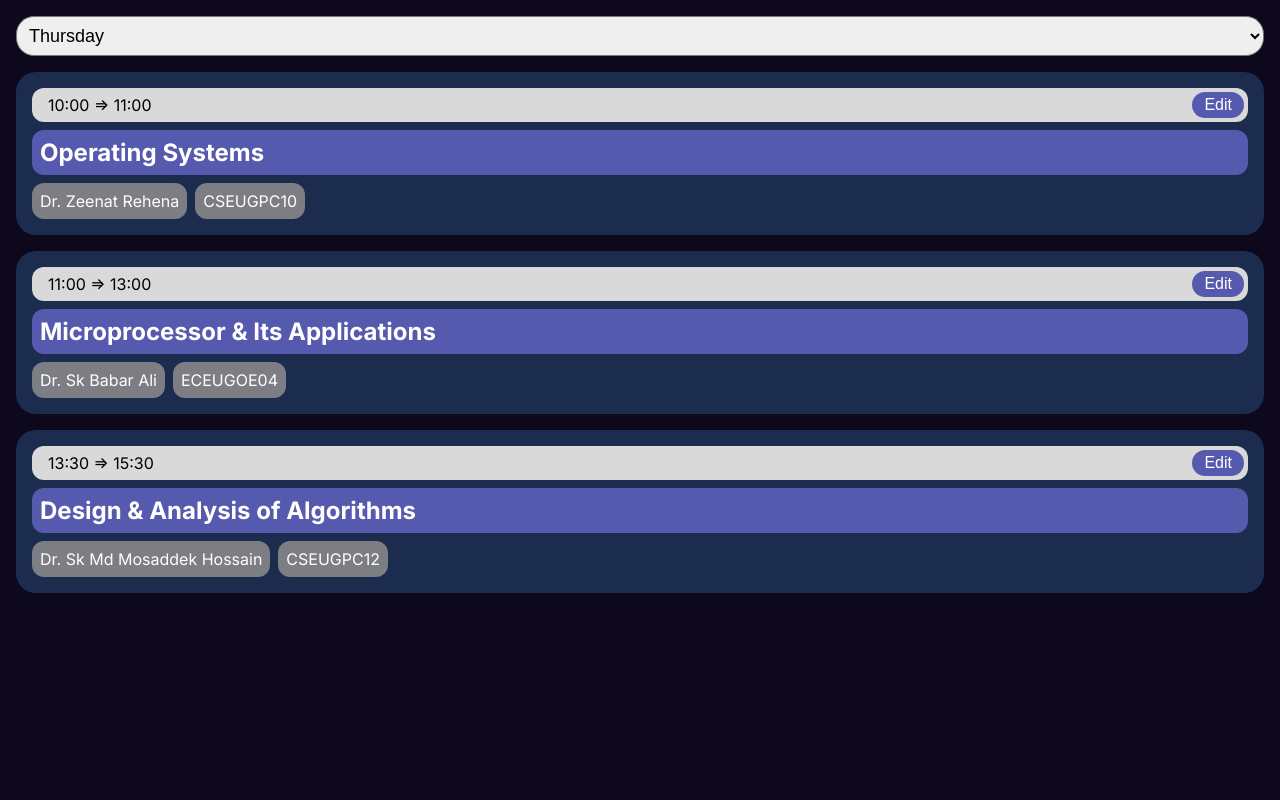
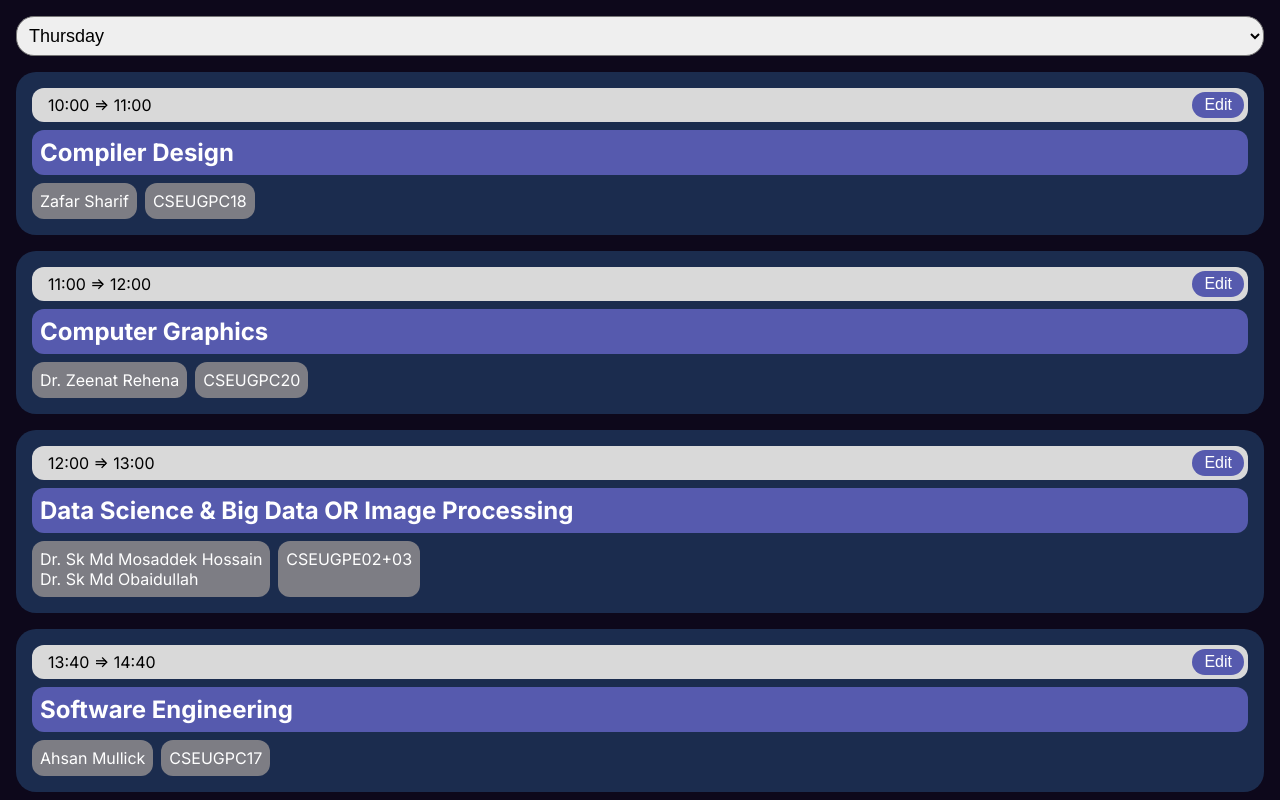
Before and after one commit to iammasoodalam/timetable, a Next.js app: page / in a window 1280 px wide. Shown: the top 800 px of the page. Built offline with nearby package versions, Linux system fonts and the light colour scheme.

Commit message:
updated according to 6th semester routing

```diff
--- a/src/components/ScheduleCard.tsx
+++ b/src/components/ScheduleCard.tsx
@@ -61,7 +61,12 @@ export default function ScheduleCard(day: cardData) {
             ? "No data present"
             : data.professor.map((prof, index) => <p key={index}>{prof}</p>)}
         </div>
-        <p>{data.course_code}</p>
+        <p>{
+          !data.course_code
+            ? "No data present"
+            : data.course_code
+        }
+        </p>
       </section>
       <dialog className={styles.modal} ref={dialogRef}>
         <form method="dialog" className={styles.updateCardForm}>
--- /dev/null
+++ b/src/data/cse_sem_6.json
@@ -0,0 +1,219 @@
+[
+  [
+    {
+      "id": 1,
+      "time_from": "10:00",
+      "time_to": "12:00",
+      "course_code": "CSEUGPC20",
+      "course_name": "Computer Graphics",
+      "schedule_type": "lecture",
+      "professor": [
+        "Dr. Zeenat Rehena"
+      ]
+    },
+    {
+      "id": 2,
+      "time_from": "12:00",
+      "time_to": "13:00",
+      "course_code": "CSEUGPC21",
+      "course_name": "Embedded Systems",
+      "schedule_type": "lecture",
+      "professor": [
+        "Dr. Moumita Chatterjee"
+      ]
+    },
+    {
+      "id": 3,
+      "time_from": "13:40",
+      "time_to": "14:40",
+      "course_code": "CSEUGPC17",
+      "course_name": "Software Engineering",
+      "schedule_type": "lecture",
+      "professor": [
+        "Ahsan Mullick"
+      ]
+    },
+    {
+      "id": 4,
+      "time_from": "14:40",
+      "time_to": "16:40",
+      "course_code": "CSEUGPC19",
+      "course_name": "Computer Networks",
+      "schedule_type": "lecture",
+      "professor": [
+        "Dr. Khondekar Lutful Hassan"
+      ]
+    },
+    {
+      "id": 5,
+      "time_from": "16:40",
+      "time_to": "17:40",
+      "course_code": "",
+      "course_name": "Remedial Class",
+      "schedule_type": "",
+      "professor": []
+    }
+  ],
+  [
+    {
+      "id": 6,
+      "time_from": "10:00",
+      "time_to": "12:00",
+      "course_code": "CSEUGPC21",
+      "course_name": "Embedded Systems",
+      "schedule_type": "lecture",
+      "professor": [
+        "Dr. Moumita Chatterjee"
+      ]
+    },
+    {
+      "id": 7,
+      "time_from": "12:00",
+      "time_to": "13:00",
+      "course_code": "CSEUGPC17",
+      "course_name": "Software Engineering",
+      "schedule_type": "lecture",
+      "professor": [
+        "Ahsan Mullick"
+      ]
+    },
+    {
+      "id": 8,
+      "time_from": "13:40",
+      "time_to": "14:40",
+      "course_code": "CSEUGPC19",
+      "course_name": "Computer Networks",
+      "schedule_type": "lecture",
+      "professor": [
+        "Dr. Khondekar Lutful Hassan"
+      ]
+    },
+    {
+      "id": 9,
+      "time_from": "14:40",
+      "time_to": "17:40",
+      "course_code": "CSEUGPC22",
+      "course_name": "Compiler Design Lab",
+      "schedule_type": "lab",
+      "professor": [
+        "Dr. Sk Md Mosaddek Hossain"
+      ]
+    }
+  ],
+  [
+    {
+      "id": 10,
+      "time_from": "10:00",
+      "time_to": "13:00",
+      "course_code": "CSEUGPE08",
+      "course_name": "Image Processing Lab",
+      "schedule_type": "lab",
+      "professor": [
+        "Dr. Sk Md Obaidullah"
+      ]
+    },
+    {
+      "id": 11,
+      "time_from": "13:40",
+      "time_to": "15:40",
+      "course_code": "CSEUGPE02+03",
+      "course_name": "Data Science & Big Data OR Image Processing",
+      "schedule_type": "lecture",
+      "professor": [
+        "Dr. Sk Md Mosaddek Hossain",
+        "Dr. Sk Md Obaidullah"
+      ]
+    },
+    {
+      "id": 12,
+      "time_from": "15:40",
+      "time_to": "17:40",
+      "course_code": "CSEUGPC18",
+      "course_name": "Compiler Design",
+      "schedule_type": "lecture",
+      "professor": [
+        "Zafar Sharif"
+      ]
+    }
+  ],
+  [
+    {
+      "id": 13,
+      "time_from": "10:00",
+      "time_to": "11:00",
+      "course_code": "CSEUGPC18",
+      "course_name": "Compiler Design",
+      "schedule_type": "lecture",
+      "professor": [
+        "Zafar Sharif"
+      ]
+    },
+    {
+      "id": 14,
+      "time_from": "11:00",
+      "time_to": "12:00",
+      "course_code": "CSEUGPC20",
+      "course_name": "Computer Graphics",
+      "schedule_type": "lecture",
+      "professor": [
+        "Dr. Zeenat Rehena"
+      ]
+    },
+    {
+      "id": 15,
+      "time_from": "12:00",
+      "time_to": "13:00",
+      "course_code": "CSEUGPE02+03",
+      "course_name": "Data Science & Big Data OR Image Processing",
+      "schedule_type": "lecture",
+      "professor": [
+        "Dr. Sk Md Mosaddek Hossain",
+        "Dr. Sk Md Obaidullah"
+      ]
+    },
+    {
+      "id": 16,
+      "time_from": "13:40",
+      "time_to": "14:40",
+      "course_code": "CSEUGPC17",
+      "course_name": "Software Engineering",
+      "schedule_type": "lecture",
+      "professor": [
+        "Ahsan Mullick"
+      ]
+    },
+    {
+      "id": 17,
+      "time_from": "14:40",
+      "time_to": "17:40",
+      "course_code": "CSEUGPE07",
+      "course_name": "Data Science Lab",
+      "schedule_type": "lab",
+      "professor": [
+        "Dr. Sk Md Mosaddek Hossain"
+      ]
+    }
+  ],
+  [
+    {
+      "id": 18,
+      "time_from": "10:00",
+      "time_to": "13:00",
+      "course_code": "",
+      "course_name": "Training & Placement",
+      "schedule_type": "",
+      "professor": []
+    },
+    {
+      "id": 19,
+      "time_from": "13:40",
+      "time_to": "16:40",
+      "course_code": "CSEUGPC23",
+      "course_name": "Computer Networks Lab",
+      "schedule_type": "lab",
+      "professor": [
+        "Dr. Khondekar Lutful Hassan"
+      ]
+    }
+  ]
+]
--- a/src/util/getRoutine.ts
+++ b/src/util/getRoutine.ts
@@ -3,7 +3,7 @@ import path from "path";
 
 export default function getRoutine(): data {
   const routine = fs.readFileSync(
-    path.join(process.cwd(), "src/data/cse_sem_5.json"),
+    path.join(process.cwd(), "src/data/cse_sem_6.json"),
     "utf-8"
   );
   return JSON.parse(routine);
```
